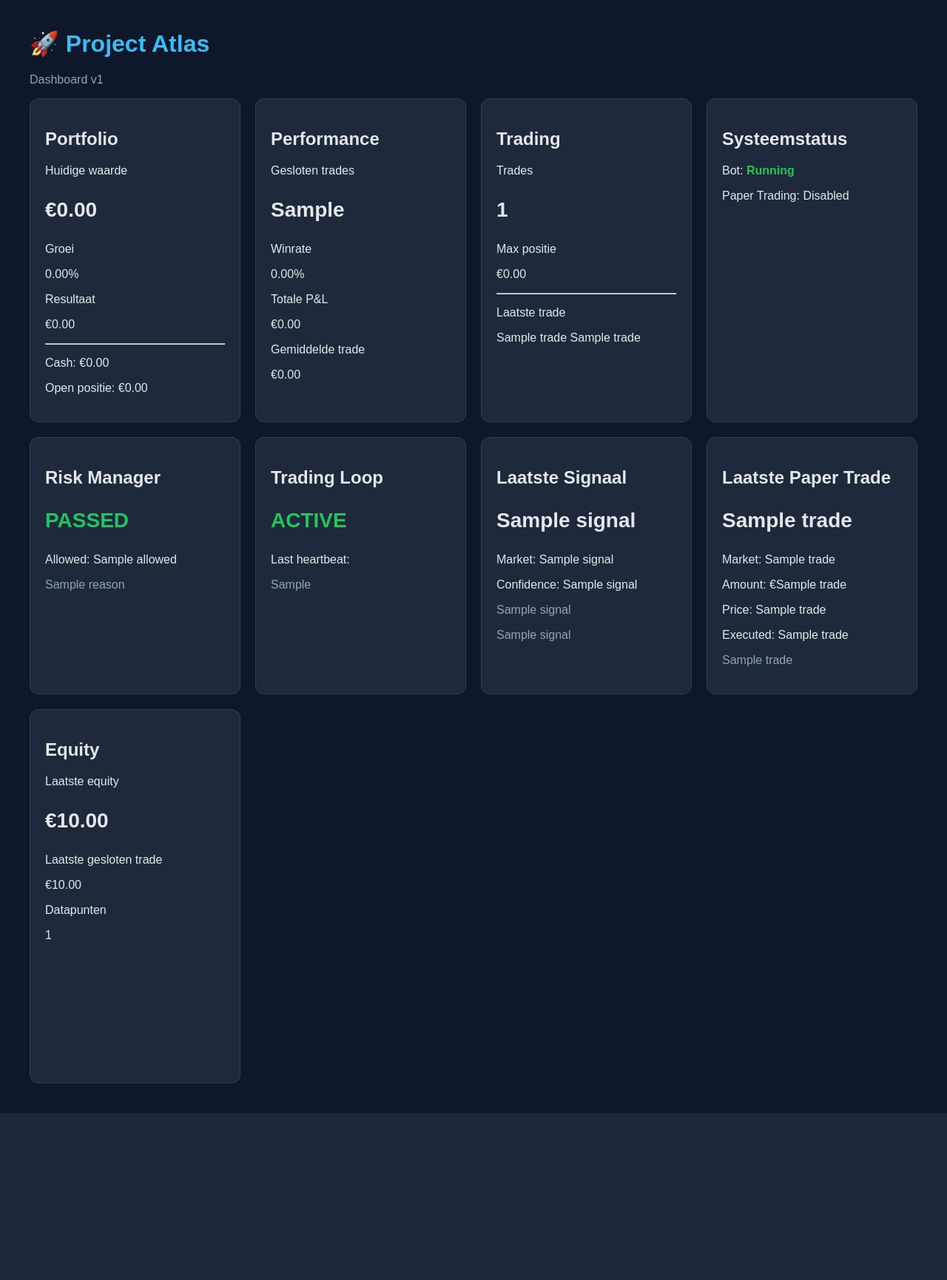
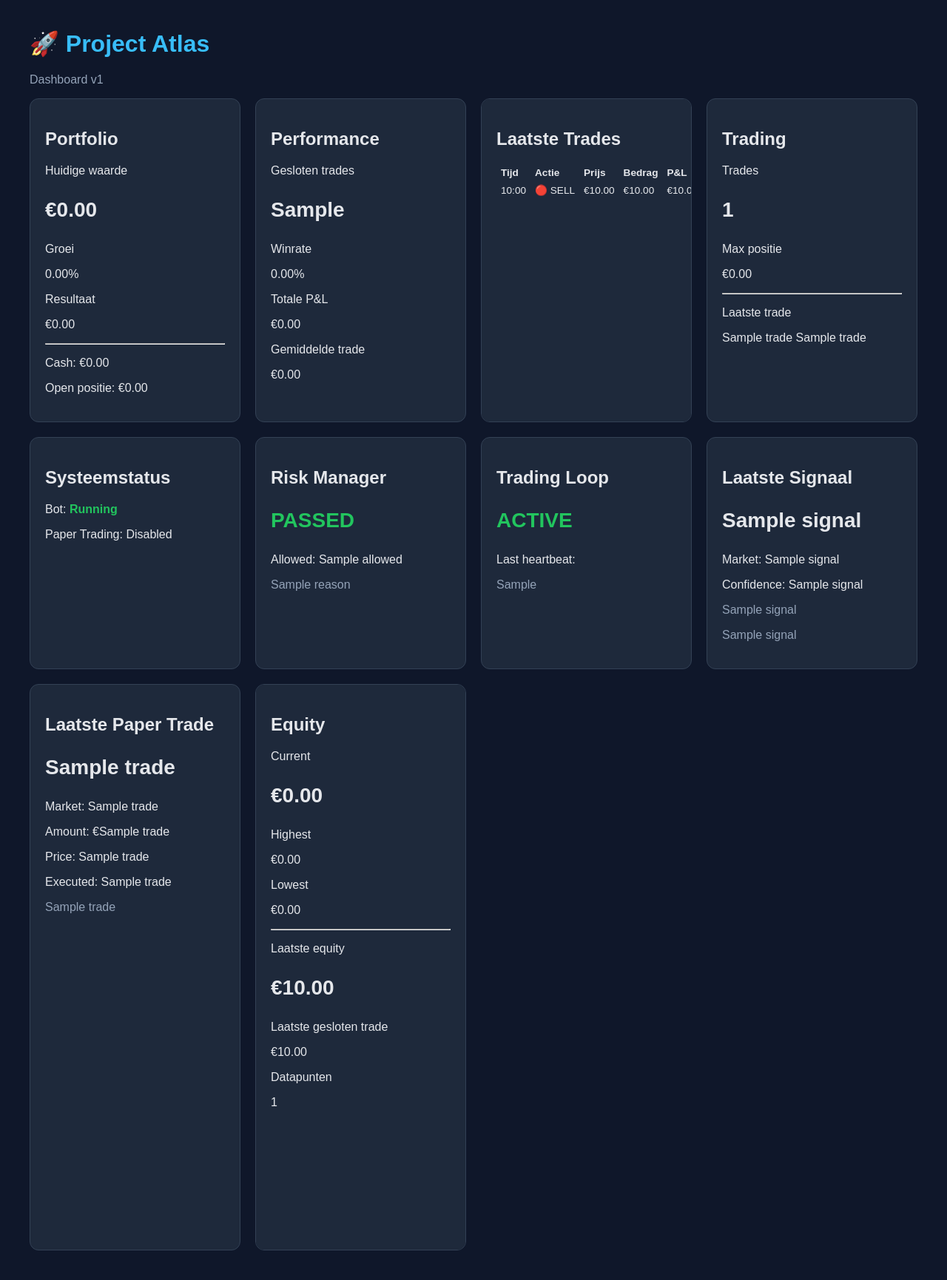
Before and after one commit to bassie83/bitvavo-ai-trader, a Python web app: template app/templates/dashboard.html in a window 1280 px wide. Shown: the whole page at 74% size. Before the commit the page ends 1505 px from the top, so only its background shows below. Run offline with Jinja, Linux system fonts and the light colour scheme; the template is opened without the code that fills it: most values are stand-ins (such as "Sample title", 1, 10 or a date in 2020).

Commit message:
Sprint 6.2: Add PnL to trade history

```diff
--- a/app/templates/dashboard.html
+++ b/app/templates/dashboard.html
@@ -29,6 +29,23 @@
             padding: 20px;
             border-radius: 12px;
             border: 1px solid #334155;
+        }
+
+        table {
+            width: 100%;
+            border-collapse: collapse;
+            font-size: 0.85rem;
+        }
+
+        th,
+        td {
+            text-align: left;
+            padding: 4px 6px;
+            white-space: nowrap;
+        }
+
+        .card {
+            overflow-x: auto;
         }
 
         .ok {
@@ -87,6 +104,49 @@
 
             <p>Gemiddelde trade</p>
             <p>€{{ "%.2f"|format(avg_pnl_eur) }}</p>
+        </div>
+
+        <div class="card">
+            <h2>Laatste Trades</h2>
+
+            {% if latest_trades %}
+            <table>
+                <thead>
+                    <tr>
+                        <th>Tijd</th>
+                        <th>Actie</th>
+                        <th>Prijs</th>
+                        <th>Bedrag</th>
+                        <th>P&L</th>
+                    </tr>
+                </thead>
+                <tbody>
+                    {% for trade in latest_trades %}
+                    <tr>
+                        <td>{{ trade["created_at"].strftime("%H:%M") }}</td>
+                        <td>
+                            {% if trade["side"] == "BUY" %}
+                            🟢 BUY
+                            {% else %}
+                            🔴 SELL
+                            {% endif %}
+                        </td>
+                        <td>€{{ "%.2f"|format(trade["price"]) }}</td>
+                        <td>€{{ "%.2f"|format(trade["amount_eur"]) }}</td>
+                        <td>
+                            {% if trade["pnl_eur"] is not none %}
+                            €{{ "%.2f"|format(trade["pnl_eur"]) }}
+                            {% else %}
+                            —
+                            {% endif %}
+                        </td>
+                    </tr>
+                    {% endfor %}
+                </tbody>
+            </table>
+            {% else %}
+            <p class="muted">Nog geen trades.</p>
+            {% endif %}
         </div>
 
         <div class="card">
@@ -195,6 +255,16 @@
 
         <div class="card">
             <h2>Equity</h2>
+            <p>Current</p>
+            <p class="big">€{{ "%.2f"|format(equity_summary["current"]) }}</p>
+
+            <p>Highest</p>
+            <p>€{{ "%.2f"|format(equity_summary["highest"]) }}</p>
+
+            <p>Lowest</p>
+            <p>€{{ "%.2f"|format(equity_summary["lowest"]) }}</p>
+
+            <hr>
 
             {% if equity_points %}
             {% set last_equity = equity_points[-1]["equity"] %}
```
Also changed, not shown: app/analytics/trade_history.py (+38 -8 lines).
